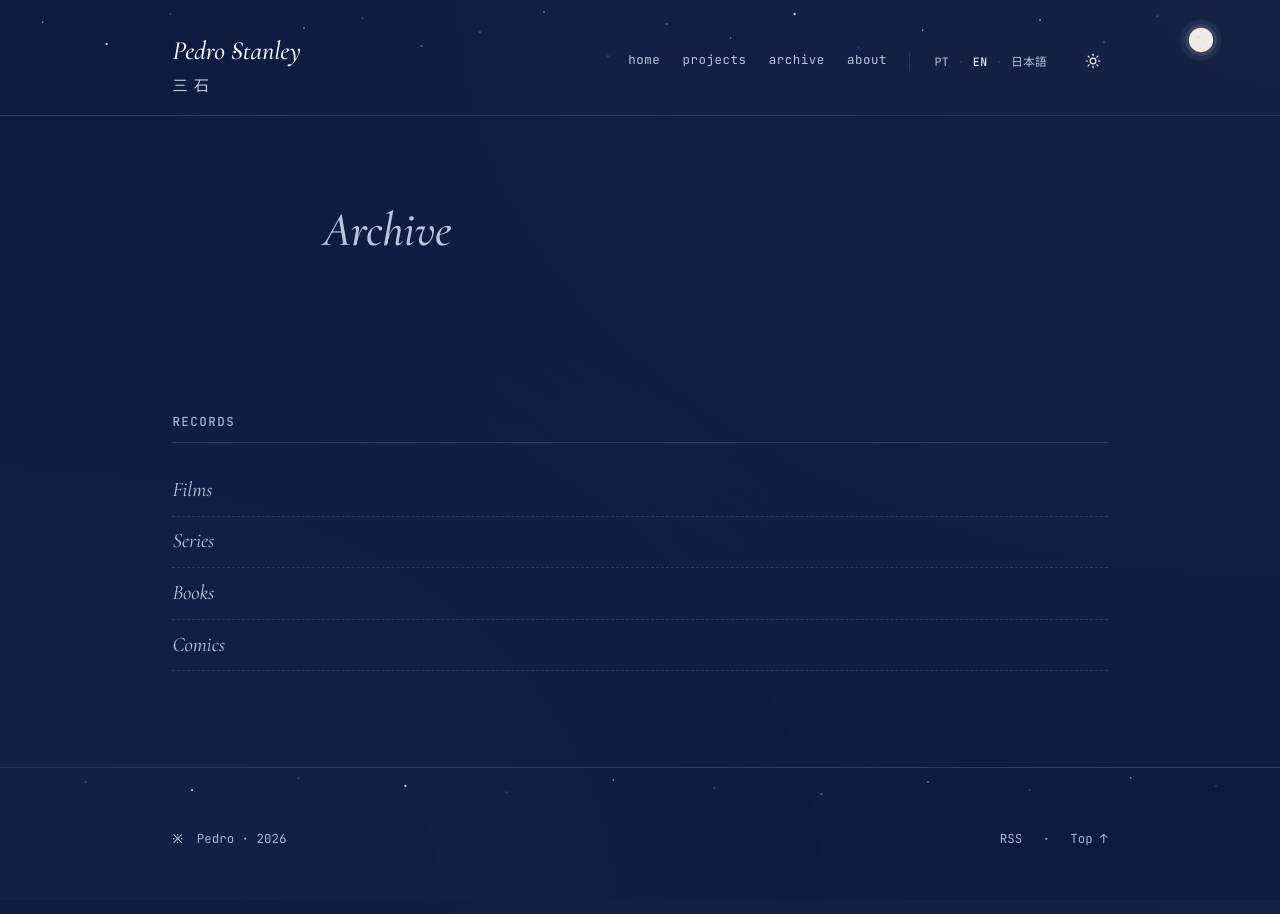
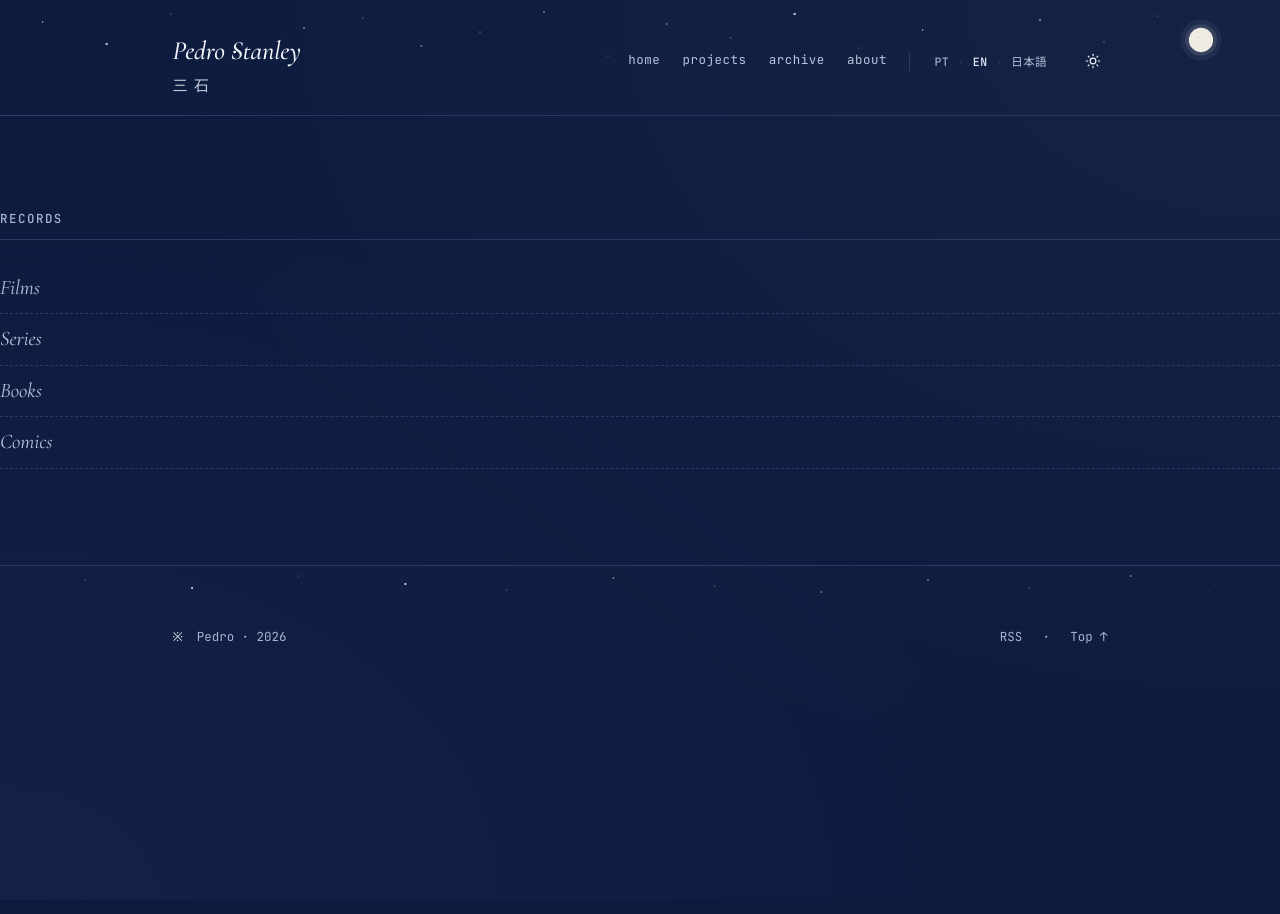
Before and after one commit to sanseki3/sanseki3.github.io, a Jekyll site: the page built from archive.html, in a window 1280 px wide. Built offline with Jekyll 4.4.1, drawn with Linux system fonts in a browser that asks for light colours.

Commit message:
Update archive.html

```diff
--- a/archive.html
+++ b/archive.html
@@ -7,22 +7,7 @@ translations:
   pt-br: /pt/arquivo/
   ja: /ja/archive/
 ---
-
 {%- assign t = site.data.i18n -%}
-
-<div class="wrap">
-  <header class="page-content" style="padding-bottom: var(--space-md);">
-    <h1><em>Archive</em></h1>
-  </header>
-
-  {%- comment -%} Conteúdo autoral, destacado
-  <ul class="archive-list archive-list--featured">
-    <li class="archive-item">
-      <h2 class="archive-item__title"><a href="/archive/essays/">{{ t.archive_essays_label.en }}</a></h2>
-    </li>
-  </ul>
-{%- endcomment -%}
-
   {%- comment -%} Registros de consumo, listagem leve, agora linkados {%- endcomment -%}
   <section class="archive-section" aria-labelledby="archive-records">
     <h2 id="archive-records" class="archive-section__title">{{ t.archive_records.en }}</h2>
```
